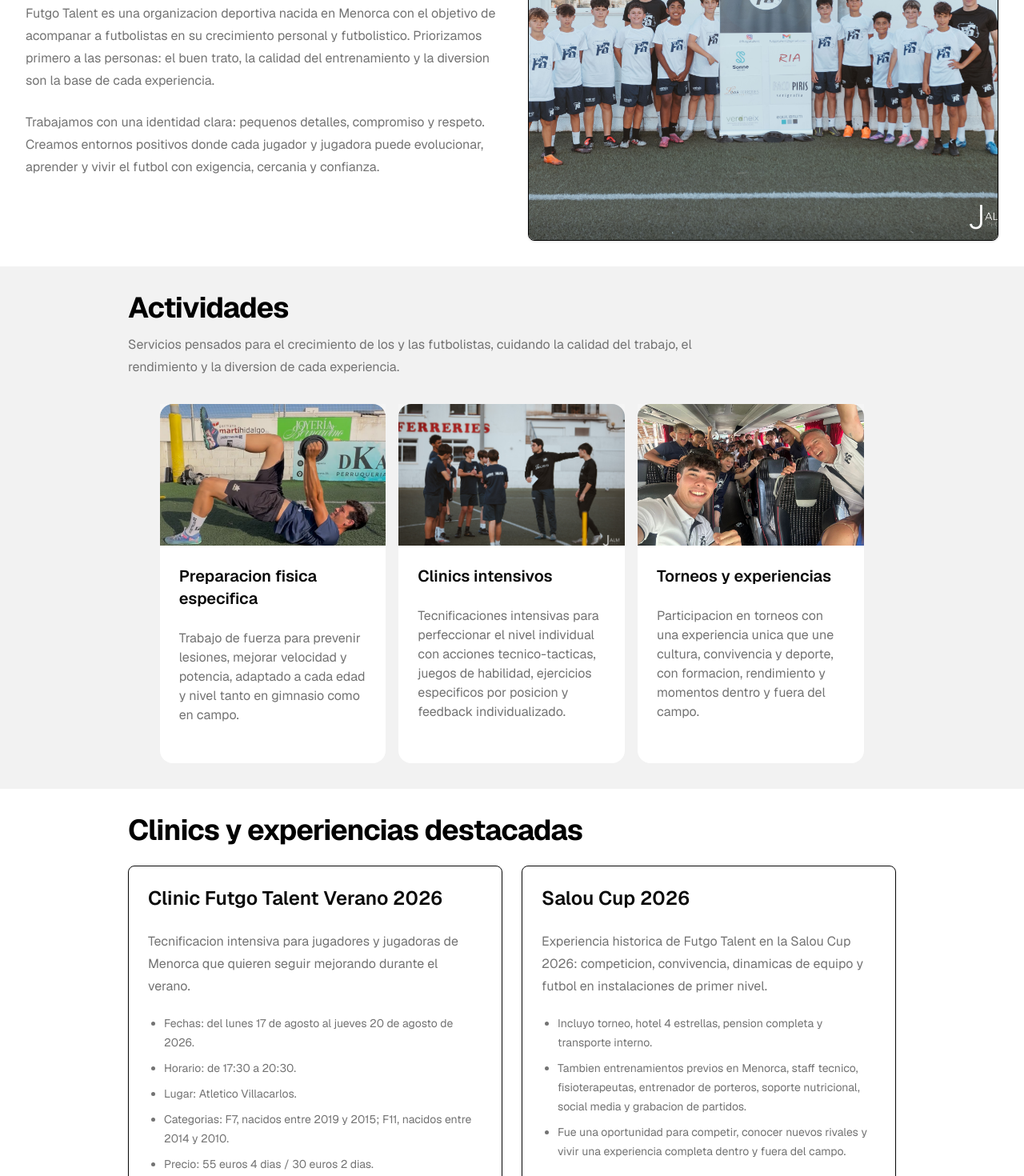
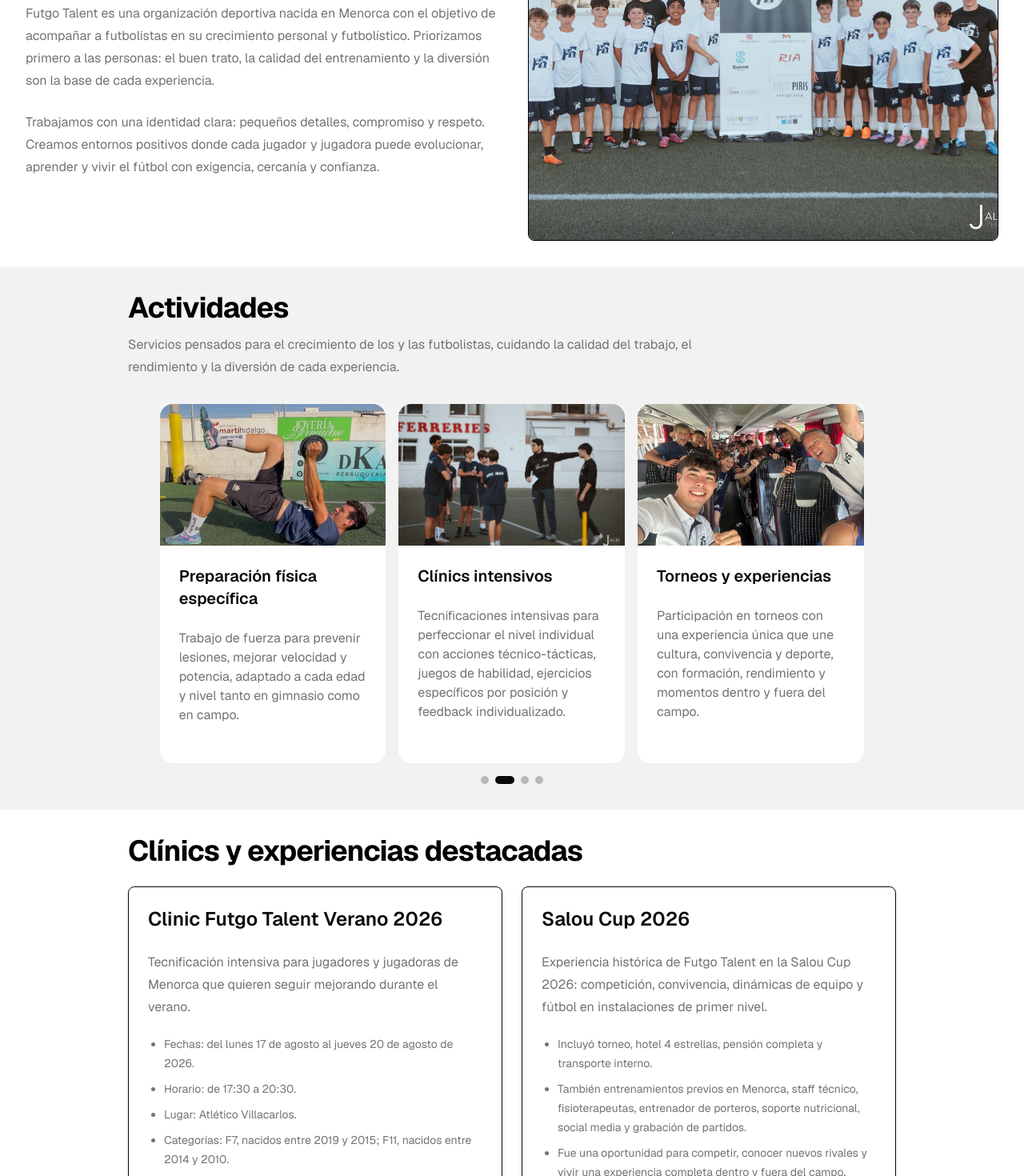
Before and after one commit to PerePonsPons/web-futgo, a Next.js app: page / in a window 1280 px wide. Shown: the part 980-2450 px from the top of the page at 80% size. Built offline with nearby package versions, Linux system fonts and the light colour scheme.

Commit message:
feat add accents, carrussel bar

```diff
--- a/app/page.tsx
+++ b/app/page.tsx
@@ -10,27 +10,29 @@ import { Hero } from "@/components/layout/Hero";
 import { services, siteConfig, structuredData } from "@/config/site";
 
 export const metadata: Metadata = {
-	title: "Futgo Talent | Tecnificacion, clinics y torneos de futbol en Menorca",
+	title: "Futgo Talent | Tecnificación, clínics y torneos de fútbol en Menorca",
 	description: siteConfig.description,
 	keywords: [
 		"Futgo Talent",
+		"fútbol Menorca",
+		"tecnificación fútbol Menorca",
+		"clínic fútbol Menorca",
+		"campus fútbol Menorca",
+		"entrenamientos fútbol Menorca",
+		"torneos fútbol Menorca",
+		"preparación física fútbol",
+		"Salou Cup 2026",
 		"futbol Menorca",
 		"tecnificacion futbol Menorca",
-		"clinic futbol Menorca",
-		"campus futbol Menorca",
-		"entrenamientos futbol Menorca",
-		"torneos futbol Menorca",
-		"preparacion fisica futbol",
-		"Salou Cup 2026",
 	],
 	metadataBase: new URL(siteConfig.url),
 	alternates: {
 		canonical: "/",
 	},
 	openGraph: {
-		title: "Futgo Talent | Futbol, formacion y experiencias en Menorca",
+		title: "Futgo Talent | Fútbol, formación y experiencias en Menorca",
 		description:
-			"Tecnificacion, clinics, torneos y preparacion fisica para futbolistas en Menorca. Diversion, evolucion y trato cercano.",
+			"Tecnificación, clínics, torneos y preparación física para futbolistas en Menorca. Diversión, evolución y trato cercano.",
 		url: "/",
 		siteName: siteConfig.name,
 		locale: siteConfig.locale,
@@ -40,13 +42,13 @@ export const metadata: Metadata = {
 				url: services[0].image,
 				width: 1200,
 				height: 630,
-				alt: "Futgo Talent - futbol y tecnificacion en Menorca",
+				alt: "Futgo Talent - fútbol y tecnificación en Menorca",
 			},
 		],
 	},
 	twitter: {
 		card: "summary_large_image",
-		title: "Futgo Talent | Futbol, formacion y experiencias en Menorca",
+		title: "Futgo Talent | Fútbol, formación y experiencias en Menorca",
 		description: siteConfig.description,
 		images: [services[0].image],
 	},
--- a/components/compositions/services-carousel.tsx
+++ b/components/compositions/services-carousel.tsx
@@ -7,6 +7,7 @@ import { Card, CardContent, CardHeader, CardTitle } from "@/components/ui/card";
 import {
 	Carousel,
 	CarouselContent,
+	CarouselDots,
 	CarouselItem,
 	CarouselNext,
 	CarouselPrevious,
@@ -40,6 +41,7 @@ export function ServicesCarousel({
 									src={service.image}
 									alt={service.title}
 									fill
+									draggable={false}
 									className="object-cover rounded-t-2xl"
 									sizes="(min-width: 1024px) 33vw, (min-width: 768px) 50vw, 100vw"
 								/>
@@ -58,6 +60,7 @@ export function ServicesCarousel({
 			</CarouselContent>
 			<CarouselPrevious aria-label="Servicio anterior" className="hidden" />
 			<CarouselNext aria-label="Siguiente servicio" className="hidden" />
+			<CarouselDots />
 		</Carousel>
 	);
 }
--- a/components/layout/Activities.tsx
+++ b/components/layout/Activities.tsx
@@ -20,7 +20,7 @@ export function Activities() {
 			</section>
 			<section className="p-8 mt-0 space-y-6 lg:px-40" id="experiencias">
 				<h2 className="text-3xl font-bold tracking-tight md:text-4xl">
-					Clinics y experiencias destacadas
+					Clínics y experiencias destacadas
 				</h2>
 
 				<div className="grid gap-6 lg:grid-cols-2">
--- a/components/layout/Gallery.tsx
+++ b/components/layout/Gallery.tsx
@@ -9,11 +9,11 @@ export function Gallery() {
 		<section id="gallery" className={containerClass}>
 			<div className="mb-8 max-w-3xl space-y-3">
 				<h2 className="text-3xl font-bold tracking-tight md:text-4xl">
-					Futbol que se vive en el campo
+					Fútbol que se vive en el campo
 				</h2>
 				<p className="leading-7 text-muted-foreground">
 					Una muestra del ambiente Futgo Talent: entrenamientos, campus y
-					momentos de equipo con jugadores de futbol base.
+					momentos de equipo con jugadores de fútbol base.
 				</p>
 			</div>
 
--- a/components/layout/Header.tsx
+++ b/components/layout/Header.tsx
@@ -5,7 +5,7 @@ const navigationItems = [
 	{ label: "Inicio", href: "#home" },
 	{ label: "Sobre Futgo Talent", href: "#about" },
 	{ label: "Actividades", href: "#services" },
-	{ label: "Galeria", href: "#gallery" },
+	{ label: "Galería", href: "#gallery" },
 	{ label: "Contacto", href: "#contact" },
 ] as const;
 
@@ -27,7 +27,7 @@ export function Header() {
 					/>
 				</Link>
 
-				<nav aria-label="Navegacion principal" className="hidden md:block">
+				<nav aria-label="Navegación principal" className="hidden md:block">
 					<ul className="flex items-center gap-8">
 						{navigationItems.map((item) => (
 							<li key={item.href}>
--- a/components/layout/Hero.tsx
+++ b/components/layout/Hero.tsx
@@ -9,7 +9,7 @@ export function Hero() {
 		<section className="h-[88svh] relative">
 			<Image
 				src={homeContent.hero.image}
-				alt="Campus Futgo Talent en el campo de futbol"
+				alt="Campus Futgo Talent en el campo de fútbol"
 				className="object-cover -z-20"
 				fill
 				loading="eager"
--- a/components/ui/carousel.tsx
+++ b/components/ui/carousel.tsx
@@ -26,8 +26,11 @@ type CarouselContextProps = {
   api: CarouselApi;
   scrollPrev: () => void;
   scrollNext: () => void;
+  scrollTo: (index: number) => void;
   canScrollPrev: boolean;
   canScrollNext: boolean;
+  selectedIndex: number;
+  scrollSnaps: number[];
 } & CarouselProps;
 
 const CarouselContext = React.createContext<CarouselContextProps | null>(null);
@@ -60,12 +63,16 @@ function Carousel({
   );
   const [canScrollPrev, setCanScrollPrev] = React.useState(false);
   const [canScrollNext, setCanScrollNext] = React.useState(false);
+  const [selectedIndex, setSelectedIndex] = React.useState(0);
+  const [scrollSnaps, setScrollSnaps] = React.useState<number[]>([]);
 
   const onSelect = React.useCallback((carouselApi: CarouselApi) => {
     if (!carouselApi) return;
 
     setCanScrollPrev(carouselApi.canScrollPrev());
     setCanScrollNext(carouselApi.canScrollNext());
+    setSelectedIndex(carouselApi.selectedScrollSnap());
+    setScrollSnaps(carouselApi.scrollSnapList());
   }, []);
 
   const scrollPrev = React.useCallback(() => {
@@ -75,6 +82,13 @@ function Carousel({
   const scrollNext = React.useCallback(() => {
     api?.scrollNext();
   }, [api]);
+
+  const scrollTo = React.useCallback(
+    (index: number) => {
+      api?.scrollTo(index);
+    },
+    [api],
+  );
 
   React.useEffect(() => {
     if (!api || !setApi) return;
@@ -91,6 +105,7 @@ function Carousel({
 
     return () => {
       api.off("select", onSelect);
+      api.off("reInit", onSelect);
     };
   }, [api, onSelect]);
 
@@ -103,8 +118,11 @@ function Carousel({
         orientation,
         scrollPrev,
         scrollNext,
+        scrollTo,
         canScrollPrev,
         canScrollNext,
+        selectedIndex,
+        scrollSnaps,
       }}
     >
       <div
@@ -127,11 +145,19 @@ function CarouselContent({
   const { carouselRef, orientation } = useCarousel();
 
   return (
-    <div ref={carouselRef} className="overflow-hidden">
+    <div
+      ref={carouselRef}
+      className={cn(
+        "overflow-hidden overscroll-x-contain",
+        orientation === "horizontal"
+          ? "[touch-action:pan-y_pinch-zoom]"
+          : "[touch-action:pan-x_pinch-zoom]",
+      )}
+    >
       <div
         data-slot="carousel-content"
         className={cn(
-          "flex",
+          "flex select-none",
           orientation === "horizontal"
             ? "-ml-4 [touch-action:pan-y_pinch-zoom]"
             : "-mt-4 flex-col [touch-action:pan-x_pinch-zoom]",
@@ -224,6 +250,42 @@ function CarouselNext({
   );
 }
 
+function CarouselDots({
+  className,
+  dotClassName,
+}: React.ComponentProps<"div"> & {
+  dotClassName?: string;
+}) {
+  const { scrollSnaps, selectedIndex, scrollTo } = useCarousel();
+
+  if (scrollSnaps.length <= 1) return null;
+
+  return (
+    <div
+      data-slot="carousel-dots"
+      className={cn(
+        "mt-4 flex items-center justify-center gap-2",
+        className,
+      )}
+    >
+      {scrollSnaps.map((_, index) => (
+        <button
+          key={index}
+          type="button"
+          aria-label={`Ir a la imagen ${index + 1}`}
+          aria-current={index === selectedIndex ? "true" : undefined}
+          className={cn(
+            "size-2.5 rounded-full bg-foreground/25 transition-all duration-200 hover:bg-foreground/45 focus-visible:outline-none focus-visible:ring-2 focus-visible:ring-ring focus-visible:ring-offset-2",
+            index === selectedIndex && "w-6 bg-foreground",
+            dotClassName,
+          )}
+          onClick={() => scrollTo(index)}
+        />
+      ))}
+    </div>
+  );
+}
+
 export {
   type CarouselApi,
   Carousel,
@@ -231,4 +293,5 @@ export {
   CarouselItem,
   CarouselPrevious,
   CarouselNext,
+  CarouselDots,
 };
--- a/config/site.ts
+++ b/config/site.ts
@@ -2,7 +2,7 @@ export const siteConfig = {
 	name: "FUTGO TALENT",
 
 	description:
-		"Tecnificacion, preparacion fisica, clinics de futbol y experiencias en torneos para jugadores y jugadoras en Menorca con Futgo Talent.",
+		"Tecnificación, preparación física, clínics de fútbol y experiencias en torneos para jugadores y jugadoras en Menorca con Futgo Talent.",
 
 	url: "https://webfutgo.local",
 
@@ -14,62 +14,69 @@ export const siteConfig = {
 		phoneHref: "tel:+34636152876",
 		instagram: "https://www.instagram.com/futgotalent",
 		instagramLabel: "@futgotalent",
+		socials: [
+			{
+				name: "Instagram",
+				href: "https://www.instagram.com/futgotalent",
+				label: "@futgotalent",
+			},
+		],
 	},
 } as const;
 
 export const homeContent = {
 	hero: {
-		eyebrow: "Futbol base en Menorca",
+		eyebrow: "Fútbol base en Menorca",
 		title:
-			"FUTGO TALENT: futbol, formacion y experiencias para jugadores y jugadoras en Menorca",
+			"FUTGO TALENT: fútbol, formación y experiencias para jugadores y jugadoras en Menorca",
 		description:
-			"Organizacion deportiva en Menorca para futbolistas que quieren crecer, mejorar y disfrutar. Cuidamos los pequenos detalles y a las personas para que cada experiencia combine calidad, rendimiento y diversion.",
+			"Organización deportiva en Menorca para futbolistas que quieren crecer, mejorar y disfrutar. Cuidamos los pequeños detalles y a las personas para que cada experiencia combine calidad, rendimiento y diversión.",
 		image: "/images/CAMPUS.JPEG",
 	},
 	about: {
 		title: "Sobre Futgo Talent",
 		description:
-			"Futgo Talent es una organizacion deportiva nacida en Menorca con el objetivo de acompanar a futbolistas en su crecimiento personal y futbolistico. Priorizamos primero a las personas: el buen trato, la calidad del entrenamiento y la diversion son la base de cada experiencia.",
+			"Futgo Talent es una organización deportiva nacida en Menorca con el objetivo de acompañar a futbolistas en su crecimiento personal y futbolístico. Priorizamos primero a las personas: el buen trato, la calidad del entrenamiento y la diversión son la base de cada experiencia.",
 		secondary:
-			"Trabajamos con una identidad clara: pequenos detalles, compromiso y respeto. Creamos entornos positivos donde cada jugador y jugadora puede evolucionar, aprender y vivir el futbol con exigencia, cercania y confianza.",
+			"Trabajamos con una identidad clara: pequeños detalles, compromiso y respeto. Creamos entornos positivos donde cada jugador y jugadora puede evolucionar, aprender y vivir el fútbol con exigencia, cercanía y confianza.",
 		image: "/images/ALEVMASC.jpg.jpeg",
 	},
 	servicesIntro:
-		"Servicios pensados para el crecimiento de los y las futbolistas, cuidando la calidad del trabajo, el rendimiento y la diversion de cada experiencia.",
+		"Servicios pensados para el crecimiento de los y las futbolistas, cuidando la calidad del trabajo, el rendimiento y la diversión de cada experiencia.",
 	contactCta: {
-		title: "Futbol para todos. Diversion y evolucion.",
+		title: "Fútbol para todos. Diversión y evolución.",
 		description:
-			"Quieres entrenar, competir o vivir una experiencia Futgo Talent? Contacta con nosotros y forma parte de FUTGO TALENT.",
+			"¿Quieres entrenar, competir o vivir una experiencia Futgo Talent? Contacta con nosotros y forma parte de FUTGO TALENT.",
 	},
 } as const;
 
 export const services = [
 	{
 		id: "tecnificacion",
-		title: "Tecnificacion individual y grupal",
+		title: "Tecnificación individual y grupal",
 		description:
-			"Trabajo individual especifico o en grupo reducido para mejorar acciones tecnico-tacticas, toma de decisiones y confianza, siempre con feedback especializado.",
+			"Trabajo individual específico o en grupo reducido para mejorar acciones técnico-tácticas, toma de decisiones y confianza, siempre con feedback especializado.",
 		image: "/images/IMG_6749.jpg.jpeg",
 	},
 	{
 		id: "preparacion-fisica",
-		title: "Preparacion fisica especifica",
+		title: "Preparación física específica",
 		description:
 			"Trabajo de fuerza para prevenir lesiones, mejorar velocidad y potencia, adaptado a cada edad y nivel tanto en gimnasio como en campo.",
 		image: "/images/preparacion-fisica-futgo-talent.png",
 	},
 	{
 		id: "clinics",
-		title: "Clinics intensivos",
+		title: "Clínics intensivos",
 		description:
-			"Tecnificaciones intensivas para perfeccionar el nivel individual con acciones tecnico-tacticas, juegos de habilidad, ejercicios especificos por posicion y feedback individualizado.",
+			"Tecnificaciones intensivas para perfeccionar el nivel individual con acciones técnico-tácticas, juegos de habilidad, ejercicios específicos por posición y feedback individualizado.",
 		image: "/images/IMG_2665.JPG.jpeg",
 	},
 	{
 		id: "torneos",
 		title: "Torneos y experiencias",
 		description:
-			"Participacion en torneos con una experiencia unica que une cultura, convivencia y deporte, con formacion, rendimiento y momentos dentro y fuera del campo.",
+			"Participación en torneos con una experiencia única que une cultura, convivencia y deporte, con formación, rendimiento y momentos dentro y fuera del campo.",
 		image: "/images/4b244db6-dbe2-41eb-9e1e-42c37d653838.JPEG",
 	},
 ] as const;
@@ -79,24 +86,24 @@ export const featuredExperiences = [
 		id: "clinic-futgo-verano-2026",
 		title: "Clinic Futgo Talent Verano 2026",
 		description:
-			"Tecnificacion intensiva para jugadores y jugadoras de Menorca que quieren seguir mejorando durante el verano.",
+			"Tecnificación intensiva para jugadores y jugadoras de Menorca que quieren seguir mejorando durante el verano.",
 		details: [
 			"Fechas: del lunes 17 de agosto al jueves 20 de agosto de 2026.",
 			"Horario: de 17:30 a 20:30.",
-			"Lugar: Atletico Villacarlos.",
-			"Categorias: F7, nacidos entre 2019 y 2015; F11, nacidos entre 2014 y 2010.",
-			"Precio: 55 euros 4 dias / 30 euros 2 dias.",
-			"Incluye camiseta Futgo Talent, fruta, sombra, hidratacion, seguro Futgo Talent y grupos reducidos.",
+			"Lugar: Atlético Villacarlos.",
+			"Categorías: F7, nacidos entre 2019 y 2015; F11, nacidos entre 2014 y 2010.",
+			"Precio: 55 euros 4 días / 30 euros 2 días.",
+			"Incluye camiseta Futgo Talent, fruta, sombra, hidratación, seguro Futgo Talent y grupos reducidos.",
 		],
 	},
 	{
 		id: "salou-cup-2026",
 		title: "Salou Cup 2026",
 		description:
-			"Experiencia historica de Futgo Talent en la Salou Cup 2026: competicion, convivencia, dinamicas de equipo y futbol en instalaciones de primer nivel.",
+			"Experiencia histórica de Futgo Talent en la Salou Cup 2026: competición, convivencia, dinámicas de equipo y fútbol en instalaciones de primer nivel.",
 		details: [
-			"Incluyo torneo, hotel 4 estrellas, pension completa y transporte interno.",
-			"Tambien entrenamientos previos en Menorca, staff tecnico, fisioterapeutas, entrenador de porteros, soporte nutricional, social media y grabacion de partidos.",
+			"Incluyó torneo, hotel 4 estrellas, pensión completa y transporte interno.",
+			"También entrenamientos previos en Menorca, staff técnico, fisioterapeutas, entrenador de porteros, soporte nutricional, social media y grabación de partidos.",
 			"Fue una oportunidad para competir, conocer nuevos rivales y vivir una experiencia completa dentro y fuera del campo.",
 		],
 	},
@@ -105,7 +112,7 @@ export const featuredExperiences = [
 export const galleryImages = [
 	{
 		src: "/images/IMG_3839.JPG.jpeg",
-		alt: "Entrenamiento Futgo Talent en accion",
+		alt: "Entrenamiento Futgo Talent en acción",
 		className: "md:col-span-2 md:row-span-2",
 	},
 	{
@@ -115,12 +122,12 @@ export const galleryImages = [
 	},
 	{
 		src: "/images/IMG_2836.JPG.jpeg",
-		alt: "Trabajo tecnico en campo",
+		alt: "Trabajo técnico en campo",
 		className: "",
 	},
 	{
 		src: "/images/IMG_5107.jpg.jpeg",
-		alt: "Grupo Futgo Talent en sesion de futbol base",
+		alt: "Grupo Futgo Talent en sesión de fútbol base",
 		className: "",
 	},
 	{
@@ -132,19 +139,19 @@ export const galleryImages = [
 
 export const faqs = [
 	{
-		question: "Que es Futgo Talent?",
+		question: "¿Qué es Futgo Talent?",
 		answer:
-			"Futgo Talent es una organizacion deportiva de Menorca que ofrece tecnificacion, preparacion fisica, clinics, torneos y experiencias futbolisticas para jugadores y jugadoras.",
+			"Futgo Talent es una organización deportiva de Menorca que ofrece tecnificación, preparación física, clínics, torneos y experiencias futbolísticas para jugadores y jugadoras.",
 	},
 	{
-		question: "Para quien son las actividades de Futgo Talent?",
+		question: "¿Para quién son las actividades de Futgo Talent?",
 		answer:
-			"Las actividades estan adaptadas por edad, nivel y necesidades del futbolista, con grupos reducidos y feedback individual.",
+			"Las actividades están adaptadas por edad, nivel y necesidades del futbolista, con grupos reducidos y feedback individual.",
 	},
 	{
-		question: "Como puedo contactar con Futgo Talent?",
+		question: "¿Cómo puedo contactar con Futgo Talent?",
 		answer:
-			"Puedes contactar por telefono en el +34 636 152 876, por email en futgotalent@gmail.com o a traves de Instagram en @futgotalent.",
+			"Puedes contactar por teléfono en el +34 636 152 876, por email en futgotalent@gmail.com o a través de Instagram en @futgotalent.",
 	},
 ] as const;
 
@@ -165,21 +172,21 @@ export const structuredData = {
 			},
 			sameAs: [siteConfig.contact.instagram],
 			description:
-				"Organizacion deportiva en Menorca especializada en tecnificacion, preparacion fisica, clinics y torneos de futbol para jugadores y jugadoras.",
+				"Organización deportiva en Menorca especializada en tecnificación, preparación física, clínics y torneos de fútbol para jugadores y jugadoras.",
 		},
 		{
 			"@type": "Event",
 			"@id": `${siteConfig.url}/clinic-futgo-verano-2026/#event`,
 			name: "Clinic Futgo Talent Verano 2026",
 			description:
-				"Tecnificacion intensiva de futbol en grupos reducidos para jugadores y jugadoras, con trabajo tecnico-tactico, ejercicios por posicion, feedback individual y entrenamiento de porteros.",
+				"Tecnificación intensiva de fútbol en grupos reducidos para jugadores y jugadoras, con trabajo técnico-táctico, ejercicios por posición, feedback individual y entrenamiento de porteros.",
 			startDate: "2026-08-17T17:30:00+02:00",
 			endDate: "2026-08-20T20:30:00+02:00",
 			eventAttendanceMode: "https://schema.org/OfflineEventAttendanceMode",
 			eventStatus: "https://schema.org/EventScheduled",
 			location: {
 				"@type": "Place",
-				name: "Atletico Villacarlos",
+				name: "Atlético Villacarlos",
 				address: {
 					"@type": "PostalAddress",
 					addressLocality: "Es Castell",
@@ -193,7 +200,7 @@ export const structuredData = {
 			offers: [
 				{
 					"@type": "Offer",
-					name: "Clinic Futgo Talent 4 dias",
+					name: "Clinic Futgo Talent 4 días",
 					price: "55",
 					priceCurrency: "EUR",
 					availability: "https://schema.org/InStock",
@@ -201,7 +208,7 @@ export const structuredData = {
 				},
 				{
 					"@type": "Offer",
-					name: "Clinic Futgo Talent 2 dias",
+					name: "Clinic Futgo Talent 2 días",
 					price: "30",
 					priceCurrency: "EUR",
 					availability: "https://schema.org/InStock",
```
Also changed, not shown: components/layout/Contact.tsx (+38 -2 lines), 2 other files (tests, documents, lock files or other folders).
